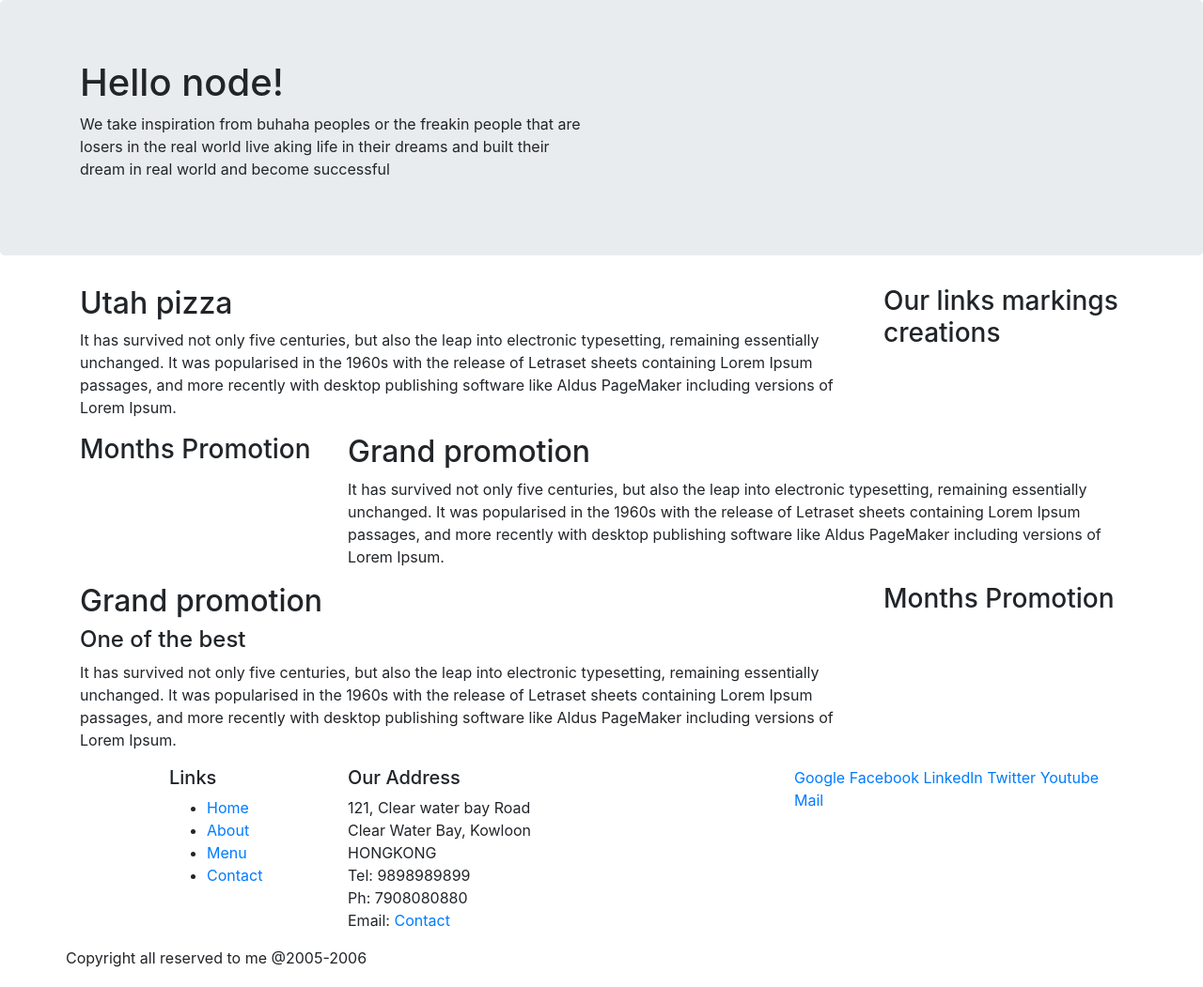
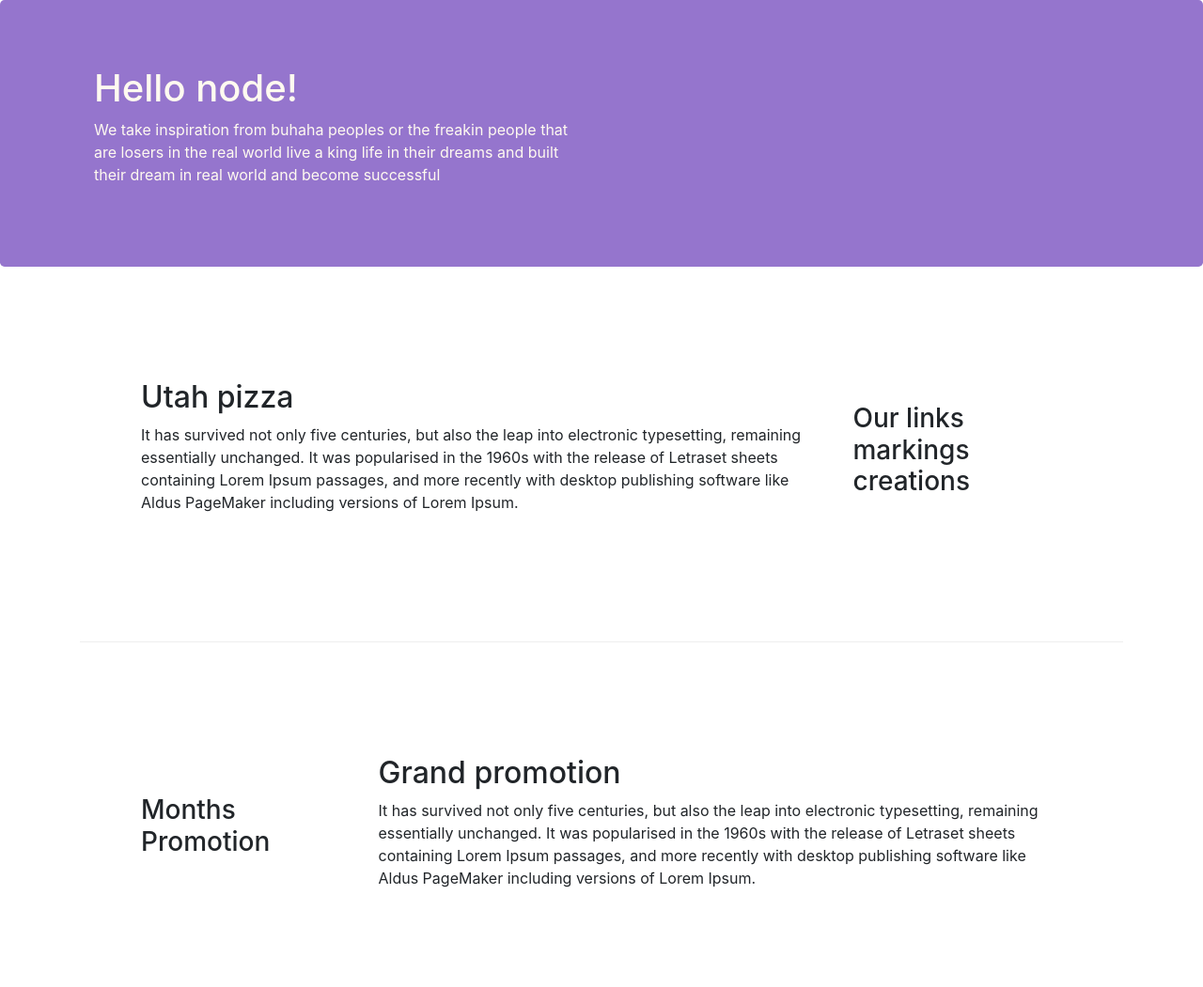
Before and after one commit to Basil-jiji/bootstrap-4, a website: page index.html in a window 1280 px wide. Shown: the top 1051 px of the page at 94% size. Drawn offline with nearby package versions, Linux system fonts and the light colour scheme.

Commit message:
Bootstrap custom css classes

```diff
--- /dev/null
+++ b/css/style.css
@@ -0,0 +1,31 @@
+.row-header{
+    padding: 0px auto;
+    margin: 0px auto;
+}
+
+.row-content{
+    padding: 0px 50px 0px 50px;
+    margin: 0px auto;
+    border-bottom: 1px ridge;
+    min-height: 400px;
+}
+
+.footer{
+    background-color: #D1C4E9;
+    margin: 0px auto;
+    padding: 20px 0px 20px 0px;
+}
+
+.jumbotron{
+    padding: 70px 30px 70px 30px;
+    margin: 0px auto;
+    background: #9575cd;
+    color:floralwhite;
+}
+
+.address{
+    font-size: 80%;
+    margin: 0px;
+    color: #0f0f0f;
+
+}
--- a/index.html
+++ b/index.html
@@ -1,86 +1,116 @@
 <!DOCTYPE html>
 <html lang="en">
   <head>
-    <meta charset="UTF-8">
-    <meta http-equiv="X-UA-Compatible" content="IE=edge">
-    <meta name="viewport" content="width=device-width, initial-scale=1.0">
+    <meta charset="UTF-8" />
+    <meta http-equiv="X-UA-Compatible" content="IE=edge" />
+    <meta name="viewport" content="width=device-width, initial-scale=1.0" />
 
     <!-- Bootstrap CSS -->
-    <link rel="stylesheet" href="node_modules/bootstrap/dist/css/bootstrap.min.css">
+    <link
+      rel="stylesheet"
+      href="node_modules/bootstrap/dist/css/bootstrap.min.css"
+    />
+    <link rel="stylesheet" href="css/style.css" />
     <title>Bootstrap 4</title>
   </head>
   <body>
+    <!--Header-->
     <header class="jumbotron">
       <div class="container">
-            <div class="row">
+        <div class="row row-header">
           <div class="col-12 col-sm-6">
             <h1>Hello node!</h1>
-                    <p>We take inspiration from buhaha peoples or the freakin people that are losers in the real world live aking life in their dreams and built their dream in real world and become successful</p>
+            <p>
+              We take inspiration from buhaha peoples or the freakin people that
+              are losers in the real world live a king life in their dreams and
+              built their dream in real world and become successful
+            </p>
           </div>
-                <div class="col-12 col-sm-6">
-
-                </div>
+          <div class="col-12 col-sm"></div>
         </div>
       </div>
     </header>
 
+    <!--Contents-->
     <div class="container">
-        <div class="row">
+      <div class="row row-content align-items-center">
         <div class="col-12 col-sm-4 order-sm-last col-md-3">
           <h3>Our links markings creations</h3>
         </div>
         <div class="col col-sm order-sm-first col-md">
           <h2>Utah pizza</h2>
-                <p> It has survived not only five centuries, but also the leap into electronic typesetting, remaining essentially unchanged. It was popularised in the 1960s with the release of Letraset sheets containing Lorem Ipsum passages, and more recently with desktop publishing software like Aldus PageMaker including versions of Lorem Ipsum. </p>
+          <p>
+            It has survived not only five centuries, but also the leap into
+            electronic typesetting, remaining essentially unchanged. It was
+            popularised in the 1960s with the release of Letraset sheets
+            containing Lorem Ipsum passages, and more recently with desktop
+            publishing software like Aldus PageMaker including versions of Lorem
+            Ipsum.
+          </p>
         </div>
       </div>
-    <div class="row">
+      <div class="row row-content align-items-center">
         <div class="col-12 col-sm-4 col-md-3">
           <h3>Months Promotion</h3>
         </div>
         <div class="col col-sm col-md">
           <h2>Grand promotion</h2>
-            <p> It has survived not only five centuries, but also the leap into electronic typesetting, remaining essentially unchanged. It was popularised in the 1960s with the release of Letraset sheets containing Lorem Ipsum passages, and more recently with desktop publishing software like Aldus PageMaker including versions of Lorem Ipsum.</p>
+          <p>
+            It has survived not only five centuries, but also the leap into
+            electronic typesetting, remaining essentially unchanged. It was
+            popularised in the 1960s with the release of Letraset sheets
+            containing Lorem Ipsum passages, and more recently with desktop
+            publishing software like Aldus PageMaker including versions of Lorem
+            Ipsum.
+          </p>
         </div>
       </div>
 
-    <div class="row">
+      <div class="row row-content align-items-center">
         <div class="col-12 col-sm-4 order-sm-last col-md-3">
           <h3>Months Promotion</h3>
         </div>
         <div class="col col-sm order-sm-first col-md">
           <h2>Grand promotion</h2>
           <h4>One of the best</h4>
-            <p> It has survived not only five centuries, but also the leap into electronic typesetting, remaining essentially unchanged. It was popularised in the 1960s with the release of Letraset sheets containing Lorem Ipsum passages, and more recently with desktop publishing software like Aldus PageMaker including versions of Lorem Ipsum.</p>
+          <p>
+            It has survived not only five centuries, but also the leap into
+            electronic typesetting, remaining essentially unchanged. It was
+            popularised in the 1960s with the release of Letraset sheets
+            containing Lorem Ipsum passages, and more recently with desktop
+            publishing software like Aldus PageMaker including versions of Lorem
+            Ipsum.
+          </p>
         </div>
       </div>
     </div>
 
-<footer>
+    <!--Footer-->
+    <footer class="footer">
       <div class="container">
         <div class="row">
           <div class="col-4 offset-1 col-sm-2">
             <h5>Links</h5>
-                <ul>
-                    <li><a href="#">Home</a><br></li>
-                    <li><a href="#">About</a><br></li>
-                    <li><a href="#">Menu</a><br></li>
-                    <li><a href="#">Contact</a><br></li>
+            <ul class="list-unstyled">
+              <li><a href="#">Home</a><br /></li>
+              <li><a href="#">About</a><br /></li>
+              <li><a href="#">Menu</a><br /></li>
+              <li><a href="#">Contact</a><br /></li>
             </ul>
           </div>
           <div class="col-7 col-sm-5">
             <h5>Our Address</h5>
             <address>
-                121, Clear water bay Road<br>
-                Clear Water Bay, Kowloon<br>
-                HONGKONG<br>
-                Tel: 9898989899<br>
-                Ph: 7908080880<br>
+              121, Clear water bay Road<br />
+              Clear Water Bay, Kowloon<br />
+              HONGKONG<br />
+              Tel: 9898989899<br />
+              Ph: 7908080880<br />
               Email: <a href="mailto:basiljiji2015@gmail.com">Contact</a>
             </address>
           </div>
-            <div class="col-12 col-sm-4">
-                <div>
+          <div class="col-12 col-sm-4 align-self-center">
+            <div class="text-center">
               <a href="#">Google</a>
               <a href="#">Facebook</a>
               <a href="#">Linkedln</a>
@@ -89,10 +119,10 @@
               <a href="#">Mail</a>
             </div>
           </div>
-                <div class="row">
+        </div>
+        <div class="row justify-content-center">
           <div class="col-auto">
             <p>Copyright all reserved to me @2005-2006</p>
-                </div>
           </div>
         </div>
       </div>
```
Lines whose indentation alone changed are shown as unchanged.
